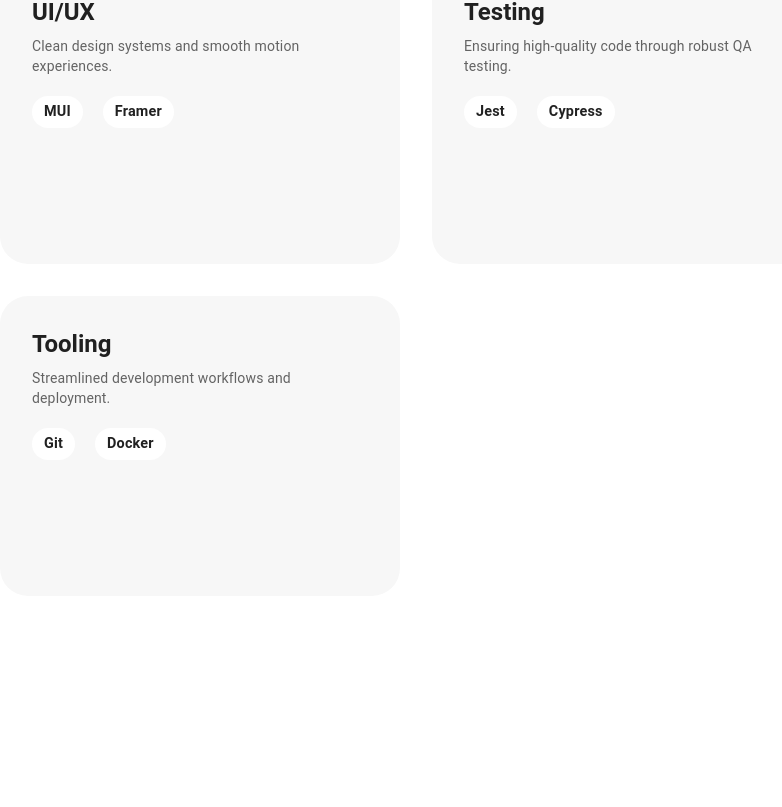
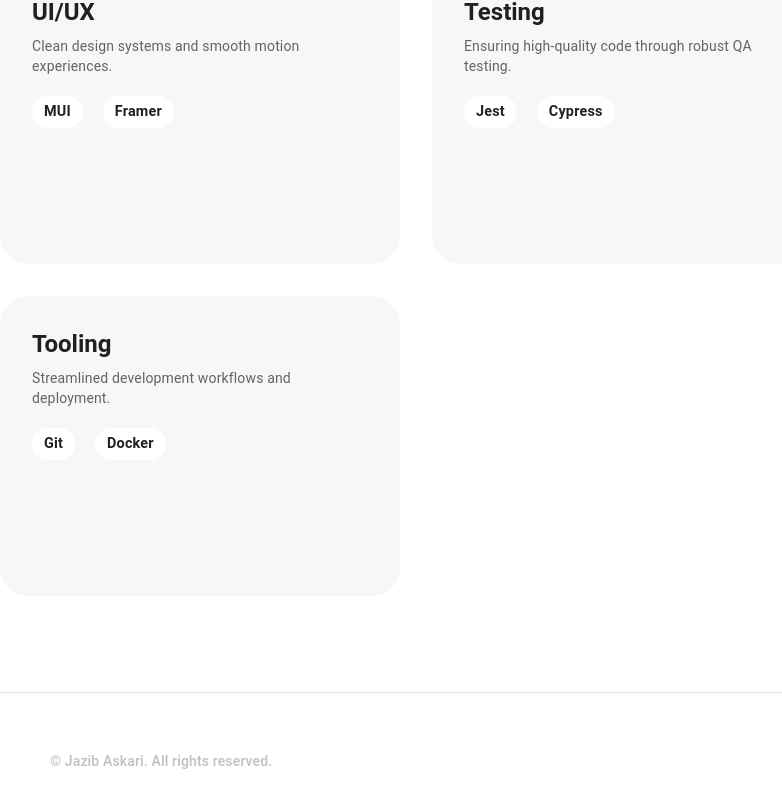
Before and after one commit to jazibaskari/jazib-askari, a React (Vite) app in the folder jazib-askari/: page / in a window 1280 px wide. Shown: the part 3826-4633 px from the top of the page, without its empty margins (100-882 px from the left). Before the commit the page ends 4518 px from the top, so only its background shows below. Built offline with nearby package versions, Linux system fonts and the light colour scheme.

Commit message:
feat(disclaimer): add Dislaimer section

```diff
--- /dev/null
+++ b/jazib-askari/src/components/disclaimer/DisclaimerSection.tsx
@@ -0,0 +1,67 @@
+import { Box, Typography, Stack, IconButton, Container } from "@mui/material";
+import GitHubIcon from "@mui/icons-material/GitHub";
+import LinkedInIcon from "@mui/icons-material/LinkedIn";
+import MailOutlineIcon from "@mui/icons-material/MailOutline";
+
+const Footer = () => {
+  const iconColor = "#bfc0c0";
+
+  return (
+    <Box
+      component="footer"
+      sx={{
+        py: 6,
+        px: { xs: 2, md: "150px" }, // Matches your Home section alignment
+        borderTop: "1px solid",
+        borderColor: "divider",
+        bgcolor: "background.paper",
+      }}
+    >
+      <Box
+        sx={{
+          display: "flex",
+          flexDirection: { xs: "column", md: "row" },
+          justifyContent: "space-between",
+          alignItems: "center",
+          gap: 3,
+        }}
+      >
+        {/* Copyright Text */}
+        <Typography
+          variant="body2"
+          sx={{ color: iconColor, fontWeight: 500, textAlign: { xs: "center", md: "left" } }}
+        >
+          © Jazib Askari. All rights reserved.
+        </Typography>
+
+        {/* Social Icons - Exact same as Home */}
+        <Stack direction="row" spacing={1}>
+          <IconButton
+            href="https://github.com/yourusername"
+            target="_blank"
+            sx={{ color: iconColor, "&:hover": { color: "text.primary" } }}
+          >
+            <GitHubIcon fontSize="small" />
+          </IconButton>
+
+          <IconButton
+            href="https://linkedin.com/in/yourusername"
+            target="_blank"
+            sx={{ color: iconColor, "&:hover": { color: "text.primary" } }}
+          >
+            <LinkedInIcon fontSize="small" />
+          </IconButton>
+
+          <IconButton
+            href="mailto:your.email@example.com"
+            sx={{ color: iconColor, "&:hover": { color: "text.primary" } }}
+          >
+            <MailOutlineIcon fontSize="small" />
+          </IconButton>
+        </Stack>
+      </Box>
+    </Box>
+  );
+};
+
+export default Footer;
--- a/jazib-askari/src/pages/HomePage.tsx
+++ b/jazib-askari/src/pages/HomePage.tsx
@@ -4,6 +4,7 @@ import AboutSection from "../components/about/AboutSection";
 import ProjectsSection from "../components/projects/ProjectsSection";
 import SkillsSection from "../components/skills/SkillsSection";
 import ExperienceSection from "../components/experience/ExperienceSection";
+import DisclaimerSection from "../components/disclaimer/DisclaimerSection";
 
 interface HomePageProps {
   navTrigger: number;
@@ -16,6 +17,7 @@ const HomePage = ({ navTrigger }: HomePageProps) => (
     <ExperienceSection trigger={navTrigger}/>
     <ProjectsSection trigger={navTrigger} />
     <SkillsSection trigger={navTrigger} />
+    <DisclaimerSection  />
   </>
 );
 
```
